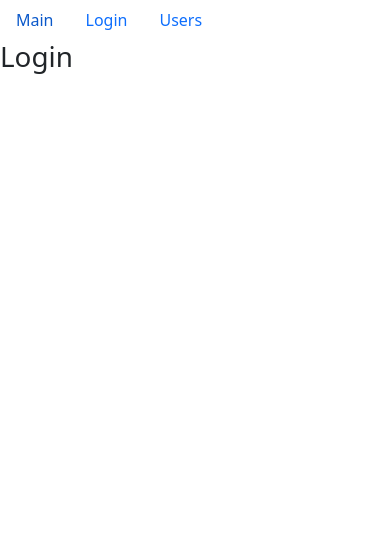
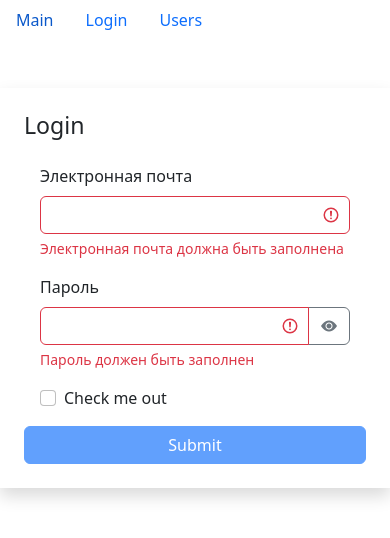
Before and after one commit to maksipin/fast-company, a React (Create React App) app: page /login in a window 390 px wide. Shown: the top 538 px of the page. Built offline with nearby package versions, Linux system fonts and the light colour scheme.

Commit message:
Add search form

```diff
--- a/package.json
+++ b/package.json
@@ -6,8 +6,8 @@
         "@testing-library/jest-dom": "^5.16.4",
         "@testing-library/react": "^13.3.0",
         "@testing-library/user-event": "^13.5.0",
-        "bootstrap": "^5.1.0",
-        "bootstrap-icons": "^1.9.0",
+        "bootstrap": "^5.2.0",
+        "bootstrap-icons": "^1.9.1",
         "react": "^18.2.0",
         "react-dom": "^18.2.0",
         "react-router-dom": "^5.3.0",
--- a/src/App.js
+++ b/src/App.js
@@ -1,6 +1,6 @@
 import React from "react";
 import { Route } from "react-router-dom";
-import Login from "./app/components/login";
+import Login from "./app/layouts/login";
 import Main from "./app/components/main";
 import NavBar from "./app/components/navBar";
 import UserDescription from "./app/components/userDescription";
--- a/src/app/components/login.jsx
+++ /dev/null
@@ -1,7 +0,0 @@
-import React from "react";
-
-const Login = () => {
-    return <h1>Login</h1>;
-};
-
-export default Login;
--- /dev/null
+++ b/src/app/components/textField.jsx
@@ -0,0 +1,75 @@
+import React, { useState } from "react";
+import PropTypes from "prop-types";
+
+const TextField = ({
+    label,
+    type,
+    name,
+    value,
+    onChange,
+    error,
+    placeholder
+}) => {
+    const [showPasword, setShowPassword] = useState(false);
+
+    const getInputClasses = () => {
+        return (
+            "form-control" +
+            (label ? (error ? " is-invalid" : " is-valid") : "")
+        );
+    };
+    const toggleShowPassord = () => {
+        setShowPassword((prevState) => !prevState);
+    };
+    return (
+        <div className="m-3">
+            <label htmlFor={name} className="form-label">
+                {label}
+            </label>
+            <div className="input-group has-validation">
+                <input
+                    type={showPasword ? "text" : type}
+                    className={getInputClasses()}
+                    id={name}
+                    aria-describedby="emailHelp"
+                    name={name}
+                    value={value}
+                    onChange={onChange}
+                    placeholder={placeholder}
+                />
+
+                {type === "password" && (
+                    <button
+                        className="btn btn-outline-secondary"
+                        type="button"
+                        onClick={toggleShowPassord}
+                    >
+                        <i
+                            className={
+                                "bi bi-eye" +
+                                (showPasword ? "-slash-fill" : "-fill")
+                            }
+                        ></i>
+                    </button>
+                )}
+                {error && <div className="invalid-feedback">{error}</div>}
+            </div>
+        </div>
+    );
+};
+
+TextField.defaultProps = {
+    type: "text"
+};
+
+TextField.propTypes = {
+    label: PropTypes.string,
+    type: PropTypes.string,
+    name: PropTypes.string,
+    value: PropTypes.string,
+    onChange: PropTypes.func,
+    error: PropTypes.string,
+    placeholder: PropTypes.string
+};
+
+export default TextField;
--- a/src/app/components/users.jsx
+++ b/src/app/components/users.jsx
@@ -2,7 +2,7 @@ import React, { useState, useEffect } from "react";
 import { paginate } from "../utils/paginate";
 import Pagination from "./pagination";
 import api from "../api";
-// import PropTypes from "prop-types";
+import TextField from "./textField";
 import GroupList from "./groupList";
 import SearchStatus from "./searchStatus";
 import UserTable from "./usersTable";
@@ -14,6 +14,8 @@ const Users = () => {
     const [professions, setProffesion] = useState(api.professions.fetchAll());
     const [selectedProf, setSelectedProf] = useState();
     const [sortBy, setSortBy] = useState({ iter: "name", order: "asc" });
+    const [searchBy, setSearchBy] = useState("");
+
     const handlePageChange = (pageIndex) => {
         setCurrentPage(pageIndex);
     };
@@ -48,25 +50,34 @@ const Users = () => {
 
     const handleProfessionSelect = (item) => {
         setSelectedProf(item);
+        setSearchBy("");
     };
-    const filterdUsers = selectedProf
-        ? users.filter(
-              (user) =>
-                  JSON.stringify(user.profession) ===
-                  JSON.stringify(selectedProf)
-          )
-        : users;
+    const handleSearch = ({ target }) => {
+        setSearchBy(target.value);
+        setSelectedProf();
+    };
 
     const handleSort = (item) => {
         setSortBy(item);
     };
     if (users) {
+        const filterdUsers = selectedProf
+            ? users.filter(
+                  (user) =>
+                      JSON.stringify(user.profession) ===
+                      JSON.stringify(selectedProf)
+              )
+            : users.filter((user) =>
+                  JSON.stringify(user.name).includes(searchBy)
+              );
+
         const count = filterdUsers.length;
         const sortedUsers = _.orderBy(
             filterdUsers,
             [sortBy.path],
             [sortBy.order]
         );
+
         const userCrop = paginate(sortedUsers, currentPage, pageSize);
 
         if (userCrop.length < 1 && currentPage > 1) {
@@ -96,6 +107,12 @@ const Users = () => {
                 )}
                 <div className="d-flex flex-column">
                     <SearchStatus length={count} />
+                    <TextField
+                        name="search"
+                        value={searchBy}
+                        onChange={handleSearch}
+                        placeholder="Search..."
+                    />
                     {count > 0 && (
                         <UserTable
                             users={userCrop}
--- /dev/null
+++ b/src/app/layouts/login.jsx
@@ -0,0 +1,106 @@
+import React, { useEffect, useState } from "react";
+import TextField from "../components/textField";
+import { validator } from "../utils/validator";
+
+const Login = () => {
+    const [data, setData] = useState({ email: "", password: "" });
+
+    const [errors, setErrors] = useState({});
+
+    const handleChange = ({ target }) => {
+        setData((prevState) => ({
+            ...prevState,
+            [target.name]: target.value
+        }));
+    };
+    const validtorConfig = {
+        email: {
+            isRequired: {
+                message: "Электронная почта должна быть заполнена"
+            },
+            isEmail: {
+                message: "Email введен некорректно"
+            }
+        },
+        password: {
+            isRequired: {
+                message: "Пароль должен быть заполнен"
+            },
+            isCapitalSymbol: {
+                message: "Пароль должен содержать хотя бы одну заглавную букву"
+            },
+            isContainDigit: {
+                message: "Пароль должен содержать хотя бы одну цифру"
+            },
+            min: {
+                message: "Пароль должен состоять не меньше 8 символов",
+                value: 8
+            }
+        }
+    };
+
+    useEffect(() => {
+        validate();
+    }, [data]);
+    const validate = () => {
+        const errors = validator(data, validtorConfig);
+        setErrors(errors);
+        return Object.keys(errors).length === 0;
+    };
+    const isValid = Object.keys(errors).length === 0;
+    const handleSubmit = (e) => {
+        e.preventDefault();
+        const isValidate = validate();
+        if (!isValidate) return;
+        console.log(data);
+    };
+    return (
+        <div className="container mt-5">
+            <div className="row">
+                <div className="div col-md-6 offset-md-3 shadow p-4">
+                    <h3 className="mb-4">Login</h3>
+                    <form onSubmit={handleSubmit}>
+                        <TextField
+                            label="Электронная почта"
+                            name="email"
+                            value={data.email}
+                            onChange={handleChange}
+                            error={errors.email}
+                        />
+                        <TextField
+                            label="Пароль"
+                            type="password"
+                            name="password"
+                            value={data.password}
+                            onChange={handleChange}
+                            error={errors.password}
+                        />
+
+                        <div className="m-3 form-check">
+                            <input
+                                type="checkbox"
+                                className="form-check-input"
+                                id="exampleCheck1"
+                            />
+                            <label
+                                className="form-check-label"
+                                htmlFor="exampleCheck1"
+                            >
+                                Check me out
+                            </label>
+                        </div>
+                        <button
+                            type="submit"
+                            disabled={!isValid}
+                            className="btn btn-primary m-auto w-100"
+                        >
+                            Submit
+                        </button>
+                    </form>
+                </div>
+            </div>
+        </div>
+    );
+};
+
+export default Login;
--- /dev/null
+++ b/src/app/utils/validator.js
@@ -0,0 +1,46 @@
+export function validator(data, config) {
+    const errors = {};
+    function validate(validateMethod, data, config) {
+        let statusValidate;
+        switch (validateMethod) {
+            case "isRequired":
+                statusValidate = data.trim() === "";
+                break;
+            case "isEmail": {
+                const emailRegExp = /^\S+@\S+\.\S+$/g;
+                statusValidate = !emailRegExp.test(data);
+                break;
+            }
+            case "isCapitalSymbol": {
+                const capitalRegExp = /[A-Z]+/g;
+                statusValidate = !capitalRegExp.test(data);
+                break;
+            }
+            case "isContainDigit": {
+                const digitRegExp = /\d+/g;
+                statusValidate = !digitRegExp.test(data);
+                break;
+            }
+            case "min": {
+                statusValidate = data.length < config.value;
+                break;
+            }
+            default:
+                break;
+        }
+        if (statusValidate) return config.message;
+    }
+    for (const fieldName in data) {
+        for (const validateMethod in config[fieldName]) {
+            const error = validate(
+                validateMethod,
+                data[fieldName],
+                config[fieldName][validateMethod]
+            );
+            if (error && !errors[fieldName]) {
+                errors[fieldName] = error;
+            }
+        }
+    }
+    return errors;
+}
--- a/src/index.js
+++ b/src/index.js
@@ -3,6 +3,7 @@ import ReactDOM from "react-dom/client";
 import "./index.css";
 import reportWebVitals from "./reportWebVitals";
 import "bootstrap/dist/css/bootstrap.css";
+import "bootstrap-icons/font/bootstrap-icons.css";
 import App from "./App";
 import { BrowserRouter } from "react-router-dom";
 
```
Also changed, not shown: 1 other file (tests, documents, lock files or other folders).
